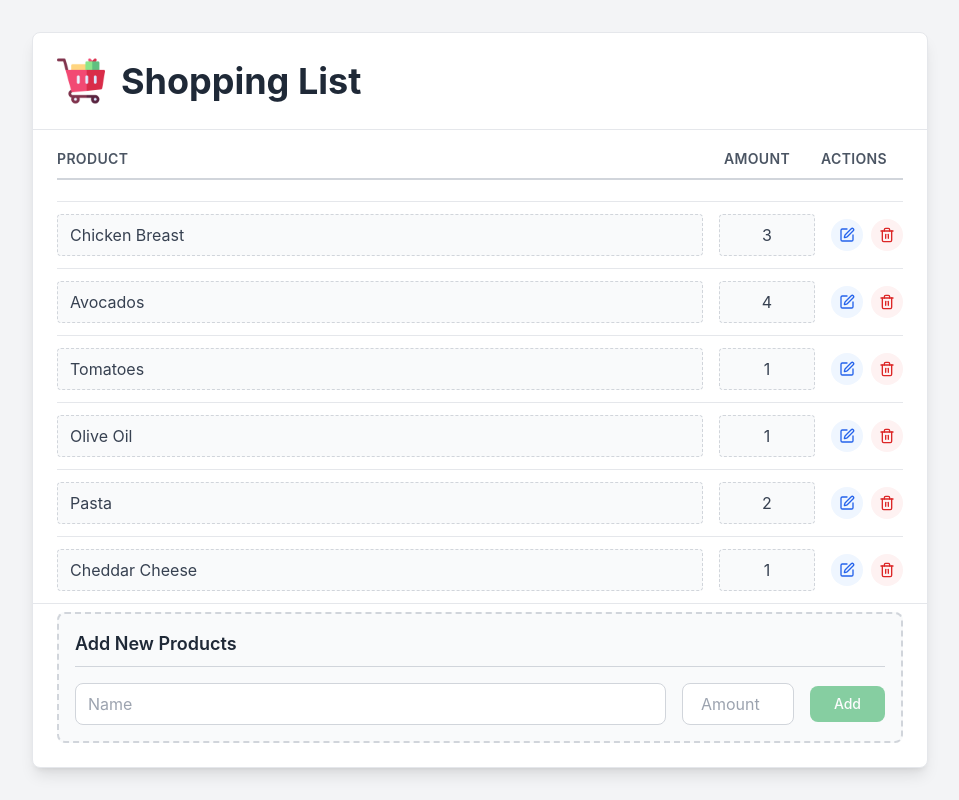
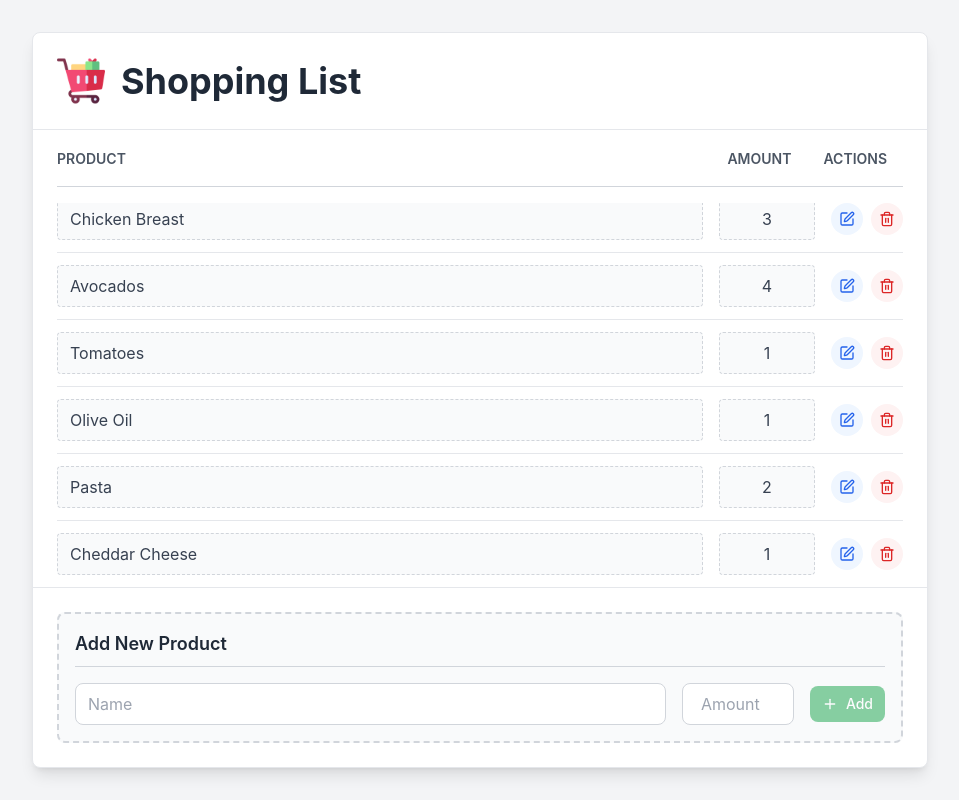
Before and after one commit to awaiswork/shopping-list-app, a React (Create React App) app: page / in a window 1280 px wide. Shown: the whole page, without its empty margins (160-1119 px from the left). Built offline with nearby package versions, Linux system fonts and the light colour scheme.

Commit message:
feat: implemented refinements

```diff
--- a/src/components/shopping-list/add-new-product.tsx
+++ b/src/components/shopping-list/add-new-product.tsx
@@ -1,6 +1,7 @@
 import React, { useMemo, useState } from "react";
 import Button from "../ui/button";
 import Input from "../ui/input";
+import { Plus } from "lucide-react";
 
 interface AddNewProductProps {
     onAdd: (productName: string, productAmount: number) => void;
@@ -44,7 +45,7 @@ const AddNewProduct: React.FC<AddNewProductProps> = ({ onAdd }) => {
     return (
         <div className="border-2 border-dashed border-gray-300 rounded-lg p-4 bg-gray-50">
             <h3 className="text-lg font-semibold text-gray-800 mb-4 border-b border-gray-300 pb-2">
-                Add New Products
+                Add New Product
             </h3>
             <div className="flex items-center gap-4">
                 <div className="flex-1">
@@ -70,9 +71,10 @@ const AddNewProduct: React.FC<AddNewProductProps> = ({ onAdd }) => {
                     variant="success"
                     size="sm"
                     onClick={handleAdd}
-                    className="px-6 py-2"
+                    className="py-2"
                     disabled={isAddDisabled}
                 >
+                    <Plus className="w-4 h-4" />
                     Add
                 </Button>
             </div>
--- a/src/components/shopping-list/shopping-list-items.tsx
+++ b/src/components/shopping-list/shopping-list-items.tsx
@@ -21,21 +21,15 @@ const ShoppingListItems: React.FC<ShoppingListItemsProps> = ({
             {items.length > 0 ? (
                 <>
                     <div className="px-6 py-2">
-                        <div className="grid grid-cols-[1fr_auto_auto_auto] gap-4 py-2 border-b-2 border-gray-300 mb-2">
+                        <div className="grid grid-cols-[1fr_auto_auto_auto] gap-4 py-2 pb-4 border-b border-gray-300 mb-2">
                             <div>
-                                <span className="text-sm font-semibold text-gray-600 uppercase tracking-wide">
-                                    Product
-                                </span>
+                                <span className="text-sm font-semibold text-gray-600">PRODUCT</span>
                             </div>
                             <div className="w-24 text-center">
-                                <span className="text-sm font-semibold text-gray-600 uppercase tracking-wide">
-                                    Amount
-                                </span>
+                                <span className="text-sm font-semibold text-gray-600">AMOUNT</span>
                             </div>
                             <div className="text-center">
-                                <span className="text-sm font-semibold text-gray-600 uppercase tracking-wide">
-                                    Actions
-                                </span>
+                                <span className="text-sm font-semibold text-gray-600">ACTIONS</span>
                             </div>
                         </div>
                     </div>
--- a/src/components/shopping-list/shopping-list.tsx
+++ b/src/components/shopping-list/shopping-list.tsx
@@ -53,7 +53,7 @@ const ShoppingList: React.FC = () => {
                 </div>
 
                 {/* Add New Product Section */}
-                <div className="p-6 pt-2 border-t border-gray-200">
+                <div className="p-6 border-t border-gray-200">
                     <AddNewProduct onAdd={handleAddItem} />
                 </div>
             </div>
--- a/src/components/ui/button.tsx
+++ b/src/components/ui/button.tsx
@@ -3,18 +3,13 @@ import React from "react";
 interface ButtonProps {
     children: React.ReactNode;
     onClick?: () => void;
-    variant?: "primary" | "secondary" | "danger" | "success";
+    variant?: "primary" | "secondary" | "success" | "edit" | "delete";
     size?: "sm" | "md" | "lg";
     disabled?: boolean;
     className?: string;
+    isIconOnly?: boolean;
 }
-
-interface ExtendedButtonProps extends Omit<ButtonProps, "variant"> {
-    isIconOnly?: boolean;
-    variant?: "primary" | "secondary" | "danger" | "success" | "edit" | "delete";
-}
-
-const Button: React.FC<ExtendedButtonProps> = ({
+const Button: React.FC<ButtonProps> = ({
     children,
     onClick,
     variant = "primary",
@@ -23,12 +18,12 @@ const Button: React.FC<ExtendedButtonProps> = ({
     className = "",
     isIconOnly = false
 }) => {
-    const baseClasses = "font-medium transition-colors duration-200";
+    const baseClasses =
+        "flex items-center justify-center gap-2 font-medium transition-colors duration-200";
 
     const variantClasses = {
         primary: "bg-blue-600 hover:bg-blue-700 text-white",
         secondary: "bg-gray-200 hover:bg-gray-300 text-gray-800",
-        danger: "bg-red-600 hover:bg-red-700 text-white",
         success: "bg-green-600 hover:bg-green-700 text-white",
         edit: "bg-blue-50 text-blue-600 hover:bg-blue-100 hover:text-blue-800",
         delete: "bg-red-50 text-red-600 hover:bg-red-100 hover:text-red-800"
```
